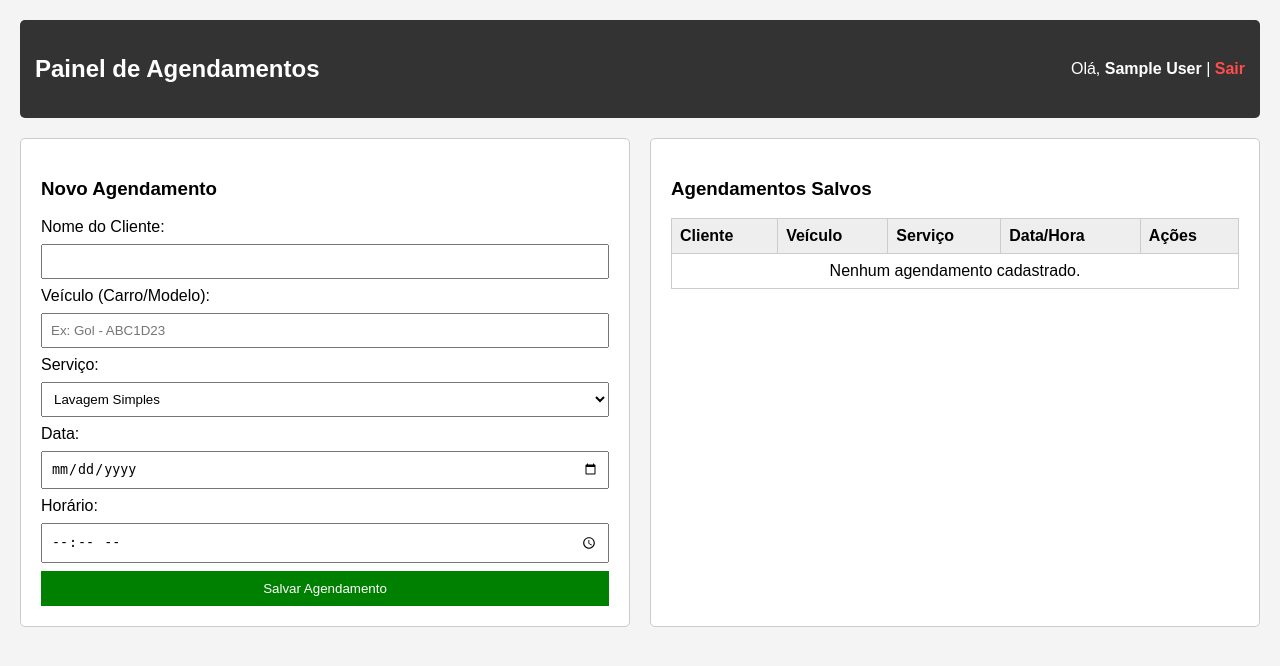
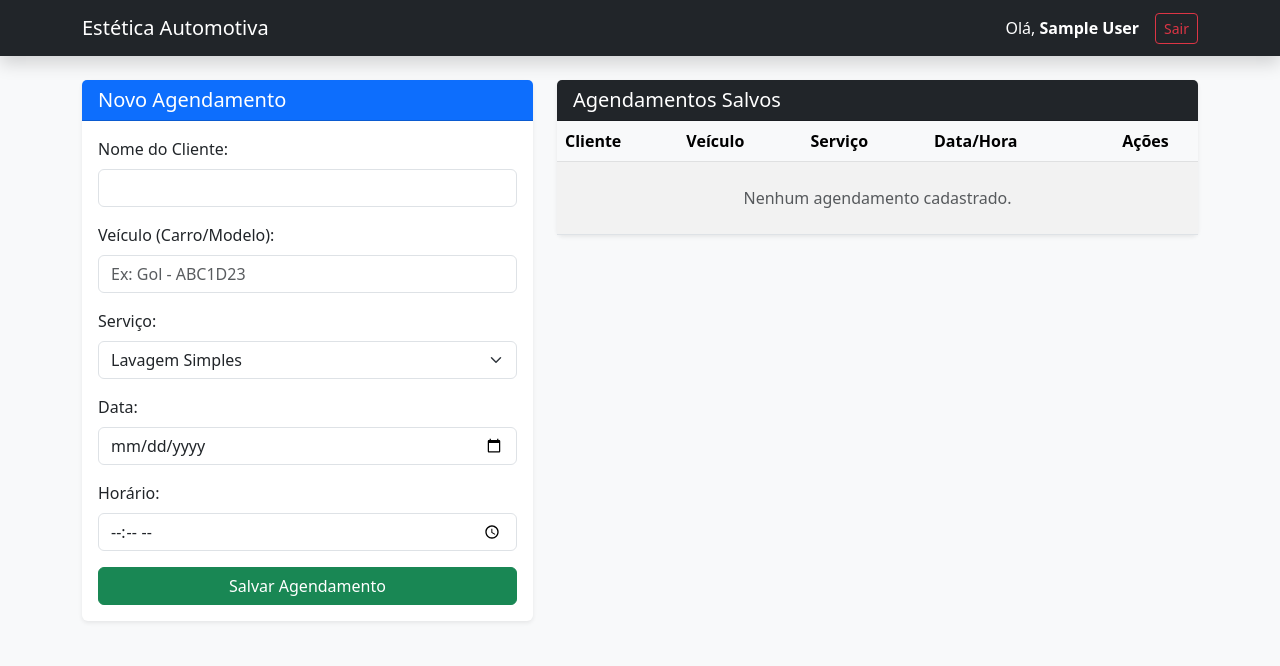
Before and after one commit to matheuscrodrigues-cloud/estetica_automotiva, a PHP site: template app/views/dashboard.php in a window 1280 px wide. Shown: the top 666 px of the page. Run offline with PHP 8.4, Linux system fonts and the light colour scheme; the template is opened without the code that fills it, so the values that code supplies are empty; the visitor is signed in with stand-in values (Sample User, id 1).

Commit message:
Alterações do projeto

```diff
--- a/app/views/dashboard.php
+++ b/app/views/dashboard.php
@@ -2,84 +2,99 @@
 <html lang="pt-BR">
 <head>
     <meta charset="UTF-8">
+    <meta name="viewport" content="width=device-width, initial-scale=1.0">
     <title>Painel - Estética Automotiva</title>
-    <style>
-        body { font-family: Arial, sans-serif; background-color: #f4f4f4; margin: 0; padding: 20px; }
-        .header { background: #333; color: #fff; padding: 15px; display: flex; justify-content: space-between; align-items: center; border-radius: 5px; }
-        .header a { color: #ff4d4d; text-decoration: none; font-weight: bold; }
-        .container { display: flex; gap: 20px; margin-top: 20px; }
-        .box { background: #fff; padding: 20px; border: 1px solid #ccc; border-radius: 5px; flex: 1; }
-        input, select { width: 100%; padding: 8px; margin: 8px 0; box-sizing: border-box; }
-        button { width: 100%; padding: 10px; background: green; color: white; border: none; cursor: pointer; }
-        table { width: 100%; border-collapse: collapse; margin-top: 10px; }
-        table, th, td { border: 1px solid #ccc; padding: 8px; text-align: left; }
-        th { background: #eee; }
-        .btn-excluir { color: red; text-decoration: none; font-weight: bold; }
-    </style>
+    <link href="https://cdn.jsdelivr.net/npm/bootstrap@5.3.0/dist/css/bootstrap.min.css" rel="stylesheet">
 </head>
-<body>
+<body class="bg-light">
 
-    <div class="header">
-        <h2>Painel de Agendamentos</h2>
-        <span>Olá, <b><?php echo $_SESSION['usuario_nome']; ?></b> | <a href="index.php?acao=sair">Sair</a></span>
+    <nav class="navbar navbar-expand-lg navbar-dark bg-dark mb-4 shadow">
+        <div class="container">
+            <a class="navbar-brand font-weight-bold" href="#">Estética Automotiva</a>
+            <div class="d-flex align-items-center text-white">
+                <span class="me-3">Olá, <b><?php echo $_SESSION['usuario_nome']; ?></b></span>
+                <a href="index.php?acao=sair" class="btn btn-outline-danger btn-sm">Sair</a>
+            </div>
+        </div>
+    </nav>
+
+    <div class="container">
+        <div class="row g-4">
+
+            <div class="col-md-5">
+                <div class="card shadow-sm border-0">
+                    <div class="card-header bg-primary text-white">
+                        <h5 class="card-title mb-0">Novo Agendamento</h5>
+                    </div>
+                    <div class="card-body">
+                        <form method="POST" action="index.php?acao=agendar">
+                            <div class="mb-3">
+                                <label for="cliente_nome" class="form-label">Nome do Cliente:</label>
+                                <input type="text" id="cliente_nome" name="cliente_nome" class="form-control" required>
                             </div>
 
-    <div class="container">
-        <!-- Formulario -->
-        <div class="box">
-            <h3>Novo Agendamento</h3>
-            <form method="POST" action="index.php?acao=agendar">
-                <label>Nome do Cliente:</label>
-                <input type="text" name="cliente_nome" required>
+                            <div class="mb-3">
+                                <label for="veiculo" class="form-label">Veículo (Carro/Modelo):</label>
+                                <input type="text" id="veiculo" name="veiculo" class="form-control" placeholder="Ex: Gol - ABC1D23" required>
+                            </div>
 
-                <label>Veículo (Carro/Modelo):</label>
-                <input type="text" name="veiculo" placeholder="Ex: Gol - ABC1D23" required>
-
-                <label>Serviço:</label>
-                <select name="servico" required>
+                            <div class="mb-3">
+                                <label for="servico" class="form-label">Serviço:</label>
+                                <select id="servico" name="servico" class="form-select" required>
                                     <option value="Lavagem Simples">Lavagem Simples</option>
                                     <option value="Lavagem Detalhada">Lavagem Detalhada</option>
                                     <option value="Polimento Técnico">Polimento Técnico</option>
                                     <option value="Higienização Interna">Higienização Interna</option>
                                 </select>
+                            </div>
 
-                <label>Data:</label>
-                <input type="date" name="data_agendamento" required>
+                            <div class="mb-3">
+                                <label for="data_agendamento" class="form-label">Data:</label>
+                                <input type="date" id="data_agendamento" name="data_agendamento" class="form-control" required>
+                            </div>
 
-                <label>Horário:</label>
-                <input type="time" name="horario" required>
+                            <div class="mb-3">
+                                <label for="horario" class="form-label">Horário:</label>
+                                <input type="time" id="horario" name="horario" class="form-control" required>
+                            </div>
 
-                <button type="submit">Salvar Agendamento</button>
+                            <button type="submit" class="btn btn-success w-100">Salvar Agendamento</button>
                         </form>
                     </div>
+                </div>
+            </div>
 
-        <!-- Tabela -->
-        <div class="box">
-            <h3>Agendamentos Salvos</h3>
-            <table>
-                <thead>
+            <div class="col-md-7">
+                <div class="card shadow-sm border-0">
+                    <div class="card-header bg-dark text-white">
+                        <h5 class="card-title mb-0">Agendamentos Salvos</h5>
+                    </div>
+                    <div class="card-body p-0">
+                        <div class="table-responsive">
+                            <table class="table table-hover table-striped align-middle mb-0">
+                                <thead class="table-light">
                                     <tr>
                                         <th>Cliente</th>
                                         <th>Veículo</th>
                                         <th>Serviço</th>
                                         <th>Data/Hora</th>
-                        <th>Ações</th>
+                                        <th class="text-center">Ações</th>
                                     </tr>
                                 </thead>
                                 <tbody>
                                     <?php if (empty($agendamentos)): ?>
                                         <tr>
-                            <td colspan="5" style="text-align: center;">Nenhum agendamento cadastrado.</td>
+                                            <td colspan="5" class="text-center py-4 text-muted">Nenhum agendamento cadastrado.</td>
                                         </tr>
                                     <?php else: ?>
                                         <?php foreach ($agendamentos as $item): ?>
                                             <tr>
                                                 <td><?php echo $item['cliente_nome']; ?></td>
                                                 <td><?php echo $item['veiculo']; ?></td>
-                                <td><?php echo $item['servico']; ?></td>
+                                                <td><span class="badge bg-info text-dark"><?php echo $item['servico']; ?></span></td>
                                                 <td><?php echo date('d/m/Y', strtotime($item['data_agendamento'])) . ' às ' . $item['horario']; ?></td>
-                                <td>
-                                    <a href="index.php?acao=excluir&id=<?php echo $item['id']; ?>" class="btn-excluir" onclick="return confirm('Tem certeza que deseja excluir?');">Excluir</a>
+                                                <td class="text-center">
+                                                    <a href="index.php?acao=excluir&id=<?php echo $item['id']; ?>" class="btn btn-danger btn-sm" onclick="return confirm('Tem certeza que deseja excluir?');">Excluir</a>
                                                 </td>
                                             </tr>
                                         <?php endforeach; ?>
@@ -88,6 +103,12 @@
                             </table>
                         </div>
                     </div>
+                </div>
+            </div>
 
+        </div>
+    </div>
+
+    <script src="https://cdn.jsdelivr.net/npm/bootstrap@5.3.0/dist/js/bootstrap.bundle.min.js"></script>
 </body>
 </html>
```
Also changed, not shown: app/Conexao.php (+2 -6 lines), app/views/cadastro.php (+26 -19 lines), app/views/login.php (+22 -17 lines), index.php (+5 -3 lines), README.md. Lines whose indentation alone changed are shown as unchanged.
